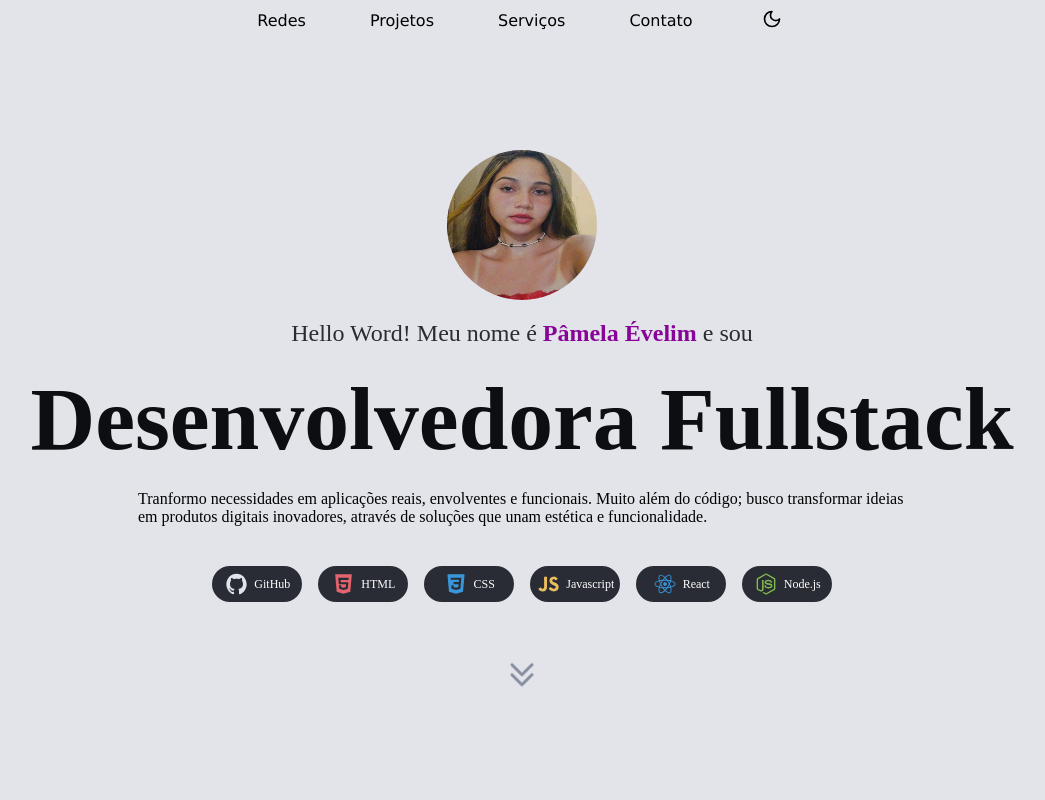
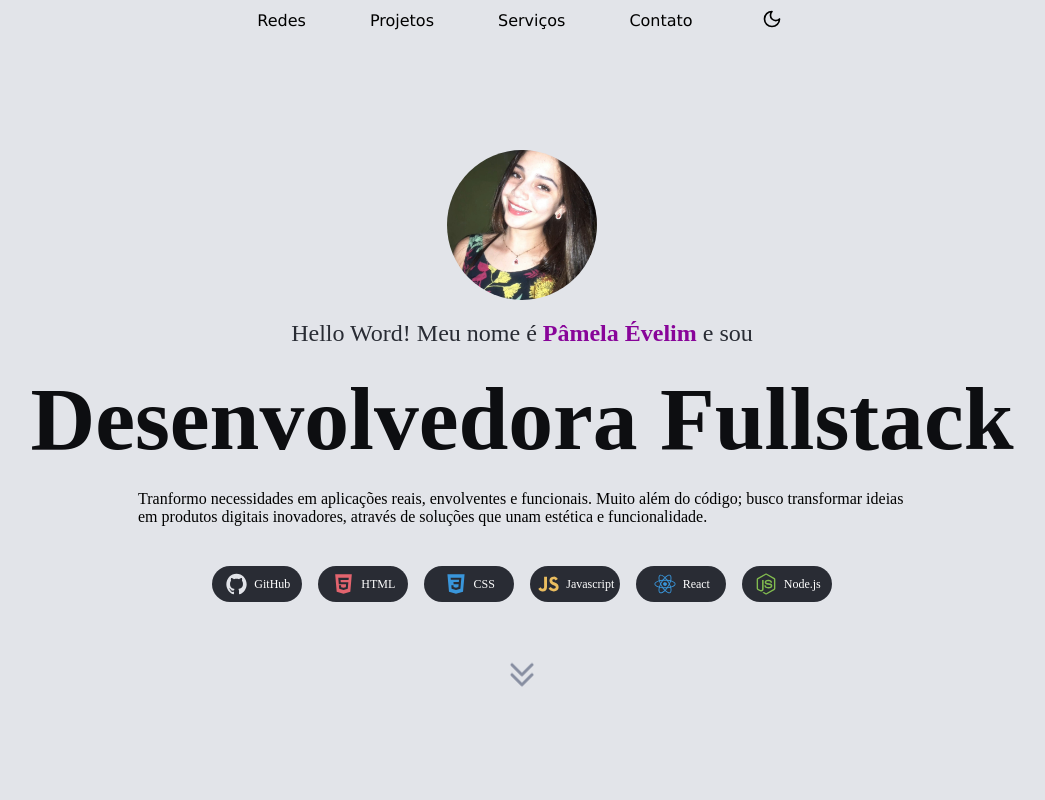
Before and after one commit to pamelaevelim/Portifolio-react, a React (Vite) app: page / in a window 1280 px wide. Shown: the top 800 px of the page, without its empty margins (118-1163 px from the left). Built offline with nearby package versions, Linux system fonts and the light colour scheme.

Commit message:
Update foto perfil

```diff
--- a/src/Componentes/Home/Home.jsx
+++ b/src/Componentes/Home/Home.jsx
@@ -79,7 +79,7 @@ const parent = {
       </nav>
       <div id='home' className="tela1">
             <div className="apresentacao">
-            <img className="perfil" src="imagens/perfil.png" alt="Perfil"/>
+            <img className="perfil" src="imagens/perfil01.jpeg" alt="Perfil"/>
               <p className="ola">
                 Hello Word! Meu nome é <b>Pâmela Évelim</b> e sou
               </p>
```
Also changed, not shown: public/imagens/perfil.png (deleted), public/imagens/perfil01.jpeg (added).
